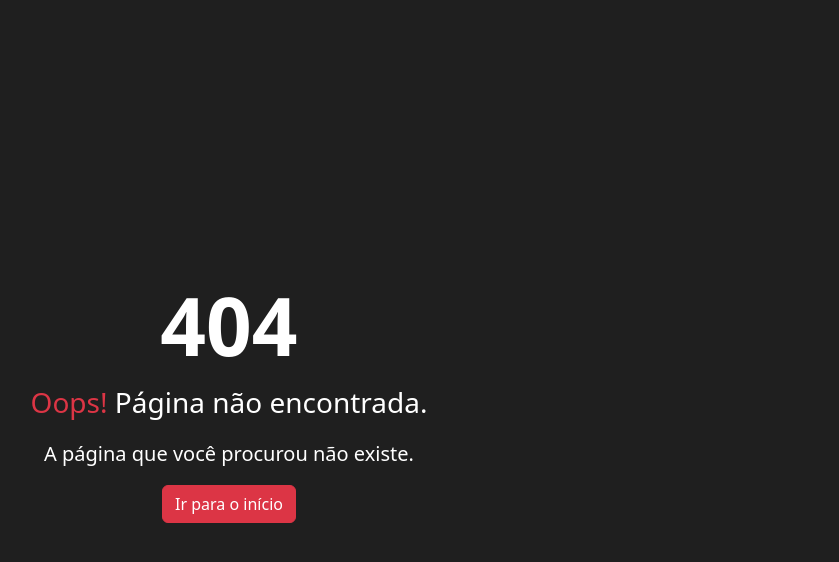
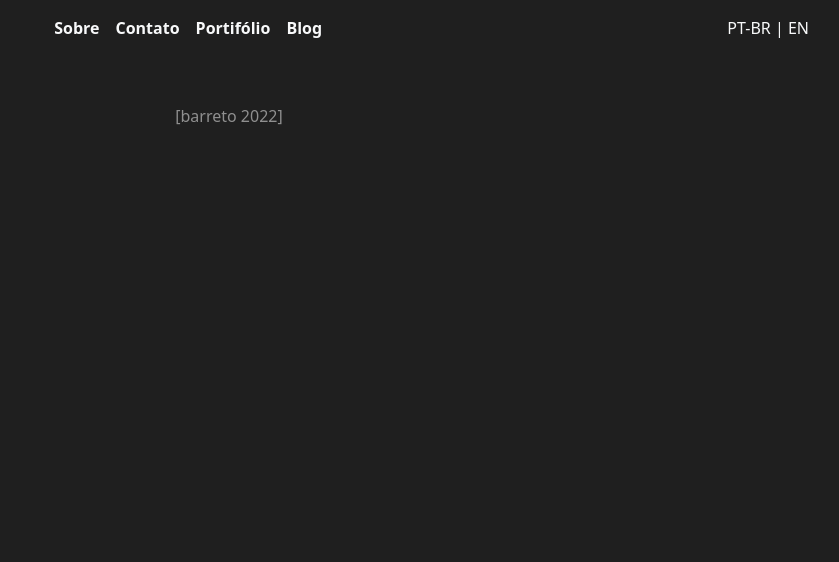
Before and after one commit to barreto0/devfolio, a Vue app: page /blog in a window 1280 px wide. Before the commit this address had no page. Shown: the top 562 px of the page, without its empty margins (411-1250 px from the left). Built offline with nearby package versions, Linux system fonts and the light colour scheme.

Commit message:
feat: blog page setup

```diff
--- /dev/null
+++ b/src/components/Blog/BlogPage.vue
@@ -0,0 +1,7 @@
+<template>
+  <div class="background px-5">
+    <Navbar></Navbar>
+    <Footer></Footer>
+  </div>
+</template>
+<script src="./index.js"></script>
--- /dev/null
+++ b/src/components/Blog/index.js
@@ -0,0 +1,10 @@
+import Navbar from '../common/Navbar.vue';
+import Footer from '../common/Footer.vue';
+
+export default {
+  name: 'BlogPage',
+  components: {
+    Navbar,
+    Footer,
+  },
+};
--- a/src/components/common/Navbar.vue
+++ b/src/components/common/Navbar.vue
@@ -51,6 +51,7 @@
             <a
               class="nav-link active fw-bold text-light"
               aria-current="page"
+              @click="$router.push('/blog')"
               >Blog</a
             >
           </li>
--- a/src/router/routes.js
+++ b/src/router/routes.js
@@ -2,6 +2,7 @@ import Home from '../components/Landing/Home.vue';
 import NotFound from '../components/errors/NotFound.vue';
 import ContactPage from '../components/Contact/ContactPage.vue';
 import PortfolioPage from '../components/Portfolio/PortfolioPage.vue';
+import BlogPage from '../components/Blog/BlogPage.vue';
 
 export const routes = [
   {
@@ -29,6 +30,12 @@ export const routes = [
     meta: { guest: true },
   },
   {
+    path: '/blog',
+    component: BlogPage,
+    title: 'BlogPage',
+    meta: { guest: true },
+  },
+  {
     path: '/:pathMatch(.*)*',
     component: NotFound,
     title: 'Not Found',
```
